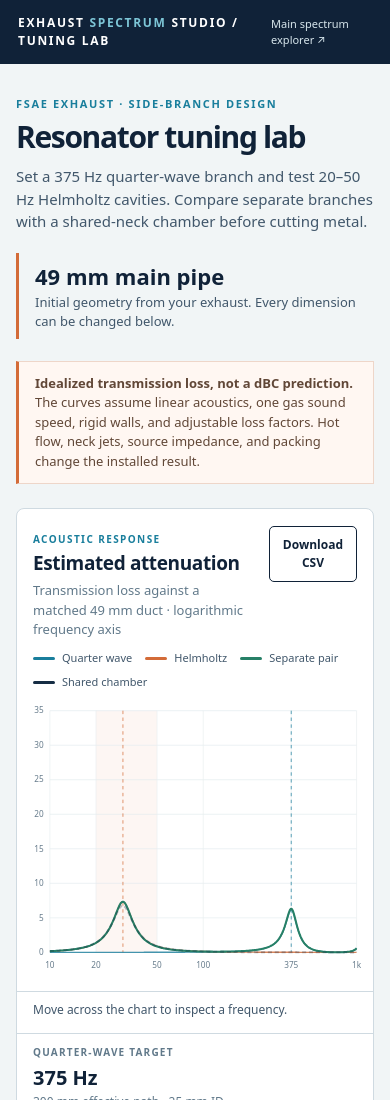
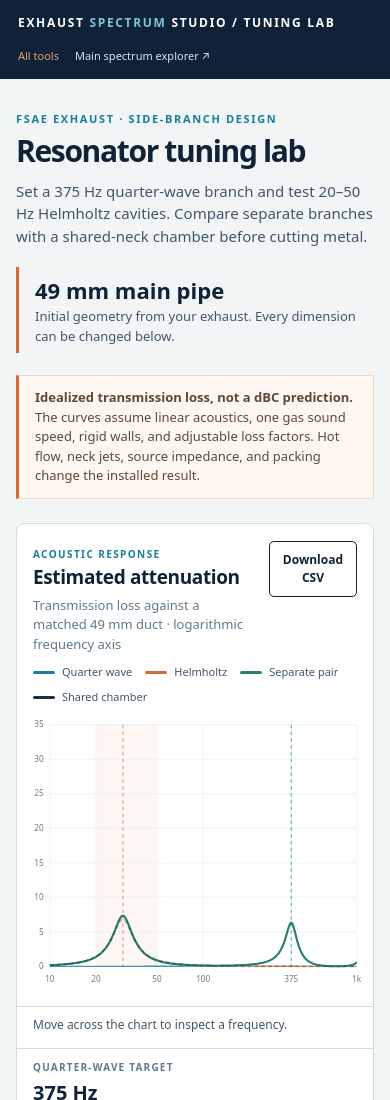
Before and after one commit to SidA0/muffler-spectrum-studio, a plain HTML site: page resonator-tuning-lab.html in a window 390 px wide. Shown: the top 1100 px of the page. Drawn offline with Linux system fonts and the light colour scheme.

Commit message:
Link resonator tuning lab to FSAE tools

```diff
--- a/resonator-tuning-lab.html
+++ b/resonator-tuning-lab.html
@@ -20,10 +20,11 @@
     @media(max-width:660px){.top-inner{padding:14px 18px}.top a{font-size:11px}.wrap{padding:0 16px 50px}.hero{display:block;padding:32px 0 22px}.hero-note{margin-top:20px;max-width:none}.grid,.lower,.stack{gap:14px}.controls{display:block}.control-section:nth-of-type(3){border-left:0}.panel-head{padding:17px 16px 10px}.legend{padding:0 16px 6px;gap:8px 13px}.legend span{font-size:11px}.readouts{grid-template-columns:1fr}.readout{border-right:0;border-bottom:1px solid var(--line);padding:11px 16px}.readout:last-child{border-bottom:0}#chart{min-height:280px}.chart-status{padding:9px 16px}.eq{padding:0 16px 18px}.sweep-inner{min-width:0}.sweep table,.sweep tbody,.sweep tr{display:block}.sweep thead{display:none}.sweep tr{padding:12px 16px;border-top:1px solid var(--line);display:grid;grid-template-columns:repeat(2,minmax(0,1fr));gap:7px 12px}.sweep td{padding:0;border:0;white-space:normal}.sweep td::before{content:attr(data-label);display:block;font-size:10px;font-weight:800;letter-spacing:.08em;color:var(--muted);text-transform:uppercase}.sweep td:last-child::before{display:none}.sweep td:last-child{grid-column:1/-1}.sweep td button{min-height:36px;width:100%}}
     @media(prefers-reduced-motion:reduce){.btn{transition:none}html{scroll-behavior:auto}}
     @media(max-width:660px){.geometry-scroll{padding:0 8px 4px}.geometry-summary{grid-template-columns:1fr}.geometry-summary>div{border-right:0;border-bottom:1px solid var(--line)}.geometry-summary>div:last-child{border-bottom:0}}
+    .top-links{display:flex;align-items:center;gap:20px;flex-wrap:wrap}.top-links a:first-child{color:#e7a16a}@media(max-width:660px){.top-inner{flex-wrap:wrap}.top-links{width:100%;gap:16px}}
   </style>
 </head>
 <body>
-  <header class="top"><div class="top-inner"><div class="brand">EXHAUST <b>SPECTRUM</b> STUDIO / TUNING LAB</div><a href="index.html">Main spectrum explorer ↗</a></div></header>
+  <header class="top"><div class="top-inner"><div class="brand">EXHAUST <b>SPECTRUM</b> STUDIO / TUNING LAB</div><nav class="top-links" aria-label="Navigation"><a href="https://sida0.github.io/fsae-tools/">All tools</a><a href="index.html">Main spectrum explorer ↗</a></nav></div></header>
   <main class="wrap">
     <section class="hero"><div><p class="eyebrow">FSAE EXHAUST · SIDE-BRANCH DESIGN</p><h1>Resonator tuning lab</h1><p>Set a 375 Hz quarter-wave branch and test 20–50 Hz Helmholtz cavities. Compare separate branches with a shared-neck chamber before cutting metal.</p></div><div class="hero-note"><strong>49 mm main pipe</strong>Initial geometry from your exhaust. Every dimension can be changed below.</div></section>
     <div class="banner"><strong>Idealized transmission loss, not a dBC prediction.</strong> The curves assume linear acoustics, one gas sound speed, rigid walls, and adjustable loss factors. Hot flow, neck jets, source impedance, and packing change the installed result.</div>
```
